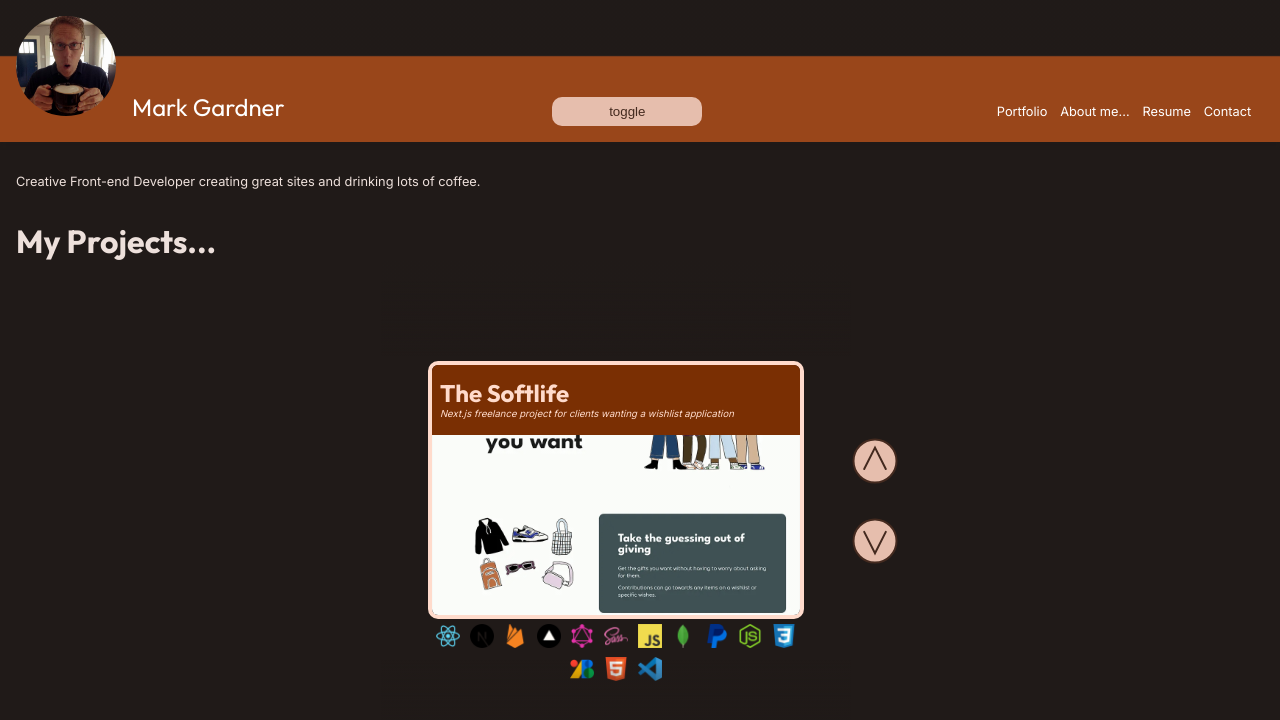
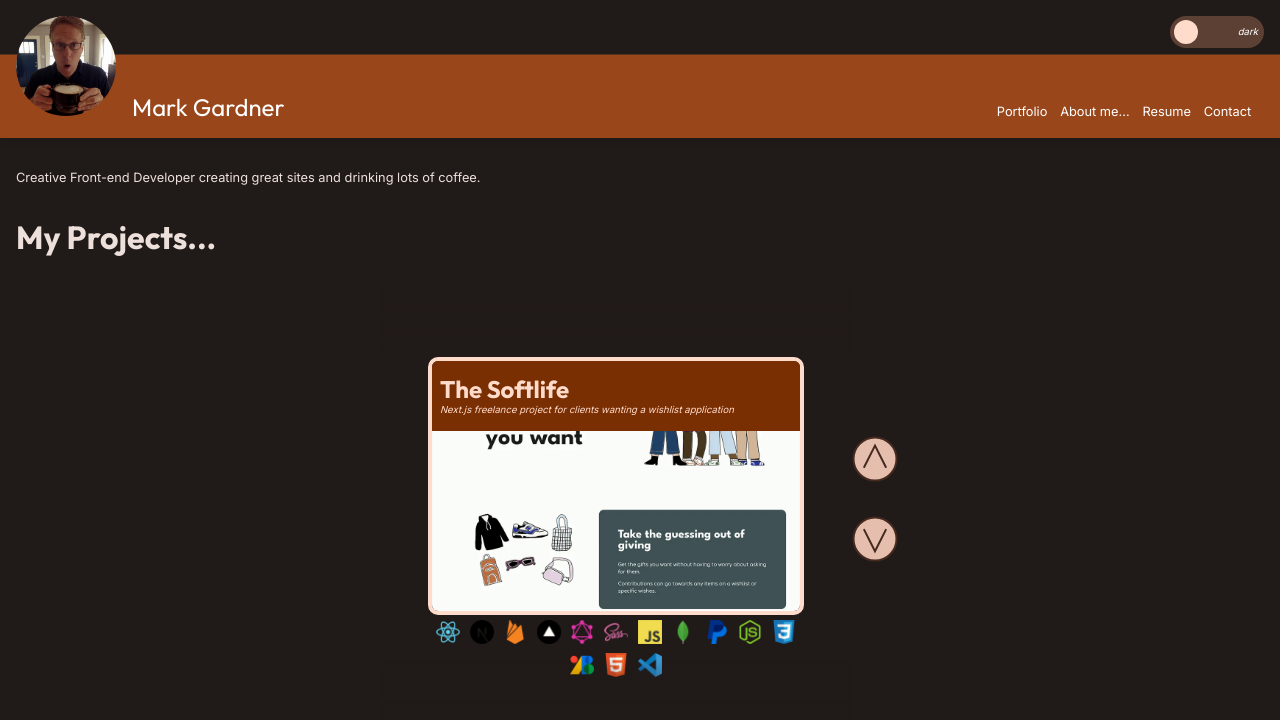
Before and after one commit to MarkGATX/DevPortfolio, a Next.js app: page / in a window 1280 px wide. Shown: the top 720 px of the page. Built offline with nearby package versions, Linux system fonts and the light colour scheme.

Commit message:
added full dark mode support with custom toggle slider

```diff
--- a/app/components/Header/Header.js
+++ b/app/components/Header/Header.js
@@ -13,6 +13,9 @@ export default function Header() {
     const headerRef = useRef();
     const hamburgerRef = useRef();
     const menuDrawerRef = useRef();
+    const toggleDiscRef = useRef();
+    const lightModeTextRef = useRef();
+    const darkModeTextRef = useRef();
 
     useLayoutEffect(() => {
         const headerHeight = headerRef.current.offsetHeight;
@@ -56,10 +59,16 @@ export default function Header() {
     const darkModeToggle = () =>  {
         const element = document.querySelector('html[data-theme]')
         const theme = element.dataset.theme
-        if (theme === 'dark') {
-          element.dataset.theme='light'
+        if (theme === 'light') {
+            toggleDiscRef.current.style.left = "66px";
+          element.dataset.theme='dark'
+          lightModeTextRef.current.style.color = 'var(--onSecondaryyContainer)'
+          darkModeTextRef.current.style.color = 'transparent'
         } else {
-          element.dataset.theme ='dark'
+          element.dataset.theme ='light'
+          toggleDiscRef.current.style.left = "4px";
+          lightModeTextRef.current.style.color = 'transparent'
+          darkModeTextRef.current.style.color = 'var(--onSecondaryContainer)'
         }
       }
 
@@ -72,7 +81,11 @@ export default function Header() {
                         <h2>Mark Gardner</h2>
                     </div>
                 </a>
-                <button onClick={darkModeToggle}>toggle</button>
+                <div className={styles.darkModeToggle} onClick={darkModeToggle}>
+                    <sub ref={lightModeTextRef}>light</sub>
+                    <sub ref={darkModeTextRef}>dark</sub>
+                    <div ref={toggleDiscRef} className={styles.darkModeToggleDisc}></div>
+                </div>
                 {isSmallScreen ?
                     <>
                         <div className={styles.hamburgerMenuContainer}>
--- a/app/components/Header/header.module.scss
+++ b/app/components/Header/header.module.scss
@@ -1,3 +1,30 @@
+.darkModeToggle {
+    height:32px;
+    width:94px;
+    background-color:var(--secondaryContainer);
+    position:absolute;
+    top:1em;
+    right:1em;
+    border-radius:50px;
+    display:flex;
+    justify-content:space-between;
+    align-items:center;
+    & sub {
+        margin:0 6px 0 4px;
+        transition:all .3s;
+    }
+    &Disc {
+        height:24px;
+        width:24px;
+        border-radius:50%;
+        position:absolute;
+        top:4px;
+        left:4px;
+        background-color:var(--onSecondaryContainer);
+        transition:all .5s;
+    }
+}
+
 .headerAvatar {
     border-radius:100%;
     margin-right:1em;
--- a/app/components/ProjectCard/projectCard.module.scss
+++ b/app/components/ProjectCard/projectCard.module.scss
@@ -5,48 +5,7 @@
     background-position: 50% 50%, 0 0, 50% 50%;
     background-repeat: no-repeat;
     background-size: cover, 100% 300%, cover;
-    transition:all .5s;
-}
-
-.projectCardContainer:hover {
-    border:4px solid var(--onSurfaceVariant);
-
-    & .projectCardBackground {
-        background-position: center, 0% 100%, center;
-        box-shadow: 0 0 4px 2px var(--darkshadow);
-        transform: scale3d(1.05,1.05,1.05);
-        animation:bounce .5s ease-in-out;
-    }
-
-    & .projectCardTitle::after {
-        // display:block;
-        opacity:.8;
-    }
-}
-
-.projectCardTitle::after {
-    content:'Click for more information';
-    background-image:linear-gradient(var(--surface) 0%, var(--surface) 60%, transparent 61%);
-    background-color: var(--surface);
-    transform:skew(-3deg, -3deg) translateX(-20px) translateY(20px);
-    opacity:0;
-    transition:all .5s;
-    height:20px;
-    width:50%;
-    position:absolute;
-    right:0;
-    color:var(--onSurface);
-    z-index:10;
-    line-height:1rem;
-    height:auto;
-    padding:.3rem;
-
-    // display:none;
-}
-
-.projectCardLink {
-    width:80%;
-
+    transition: all .5s;
 }
 
 .projectCardContainer {
@@ -57,24 +16,65 @@
     background-size: cover;
     border: 4px solid var(--onPrimaryContainer);
     border-radius: 10px;
-    overflow:hidden;
+    overflow: hidden;
 
+    &:hover {
+        border: 4px solid var(--onSurfaceVariant);
+
+        & .projectCardBackground {
+            background-position: center, 0% 100%, center;
+            box-shadow: 0 0 4px 2px var(--darkshadow);
+            transform: scale3d(1.05, 1.05, 1.05);
+            animation: bounce .5s ease-in-out;
+        }
+
+        & .projectCardTitle::after {
+            // display:block;
+            opacity: .8;
+        }
+    }
+}
+
+.projectCardTitle::after {
+    content: 'Click for more information';
+    background-image: linear-gradient(320deg, var(--surface) 0%, var(--surface) 60%, transparent 61%);
+    background-color: var(--surface);
+    transform: skew(-3deg, -3deg) translateX(-20px) translateY(20px);
+    opacity: 0;
+    transition: all .5s;
+    height: 20px;
+    width: 50%;
+    position: absolute;
+    right: 0;
+    color: var(--onSurface);
+    z-index: 10;
+    line-height: 1rem;
+    height: auto;
+    padding: .3rem;
+
+    // display:none;
+}
+
+.projectCardLink {
+    width: 80%;
 
 }
 
+
+
 .projectCardSuspense {
-    background-color:var(--outline);
+    background-color: var(--outline);
     animation: skeleton 2s infinite;
 }
 
 .projectCardTech {
-    display:flex;
+    display: flex;
     justify-content: center;
-    align-items:center;
-    flex-wrap:wrap;
+    align-items: center;
+    flex-wrap: wrap;
     margin-bottom: 5em;
-    width:100%;
-    border-radius:10px;
+    width: 100%;
+    border-radius: 10px;
 }
 
 
@@ -83,25 +83,25 @@
     padding: 1em 1em 1em .5em;
     background-color: var(--primaryContainer);
     color: var(--onPrimaryContainer);
-    line-height:.3rem;
+    line-height: .3rem;
 }
 
 
 
 .projectCardTitle h2 {
-    line-height:1.5rem;
+    line-height: 1.5rem;
 }
 
 .projectCardClip {
-    width:100%;
-    height:180px;
-    overflow:hidden;
+    width: 100%;
+    height: 180px;
+    overflow: hidden;
 }
 
 
 
 .techImage {
-    margin:.3em;
+    margin: .3em;
 }
 
 /* classes for project background */
@@ -197,27 +197,31 @@
 
 @keyframes skeleton {
     0% {
-        opacity:1;
+        opacity: 1;
     }
+
     50% {
-        opacity:0;
+        opacity: 0;
     }
+
     100% {
-        opacity:1;
+        opacity: 1;
     }
 }
 
 @keyframes bounce {
-    0%{
-      transform: scale3d(1, 1, 1);
+    0% {
+        transform: scale3d(1, 1, 1);
 
     }
+
     60% {
-      transform: scale3d(1.08,1.08,1.08);
+        transform: scale3d(1.08, 1.08, 1.08);
 
     }
+
     100% {
-      transform: scale3d(1.05,1.05,1.05);
+        transform: scale3d(1.05, 1.05, 1.05);
 
     }
-  }
+}
--- a/app/globals.scss
+++ b/app/globals.scss
@@ -3,24 +3,24 @@
   --border-radius: 12px;
   --headerPrimary: #99461a;
   --onHeaderPrimary: #ffffff;
-  --background: #fffbff;
-  --backgroundOffset:#d1cdd1;
-  --outline: #85736c;
-  --onBackground: #201a18;
-  --primary: #99461a;
-  --onPrimary: #ffffff;
-  --primaryContainer:#ffdbcc;
-  --onPrimaryContainer: #351000;
-  --secondary:#76574a;
-  --onSecondary:#ffffff;
-  --secondaryContainer: #ffdbcc;
-  --onSecondaryContainer:#2c160c;
-  --tertiary:#665f31;
-  --onTertiary:#ffffff;
-  --surface:#fffbff;
-  --onSurface:#201a18;
-  --surfaceVariant:#f4ded5;
-  --onSurfaceVariant:#52443d;
+  // --background: #fffbff;
+  // --backgroundOffset:#d1cdd1;
+  // --outline: #85736c;
+  // --onBackground: #201a18;
+  // --primary: #99461a;
+  // --onPrimary: #ffffff;
+  // --primaryContainer:#ffdbcc;
+  // --onPrimaryContainer: #351000;
+  // --secondary:#76574a;
+  // --onSecondary:#ffffff;
+  // --secondaryContainer: #ffdbcc;
+  // --onSecondaryContainer:#2c160c;
+  // --tertiary:#665f31;
+  // --onTertiary:#ffffff;
+  // --surface:#fffbff;
+  // --onSurface:#201a18;
+  // --surfaceVariant:#f4ded5;
+  // --onSurfaceVariant:#52443d;
   --shadow:oklch(22.41% 0.01 39.3 / .3);
 
   --headerHeight:170px;
@@ -76,29 +76,31 @@
     --onTertiary:#363106;
     --surface:#201a18;
     --onSurface:#ede0db;
+    --surfaceVariant:#52443d;
+    --onSurfaceVariant:#d8c2ba;
 }
 
-@media (prefers-color-scheme: dark) {
-  :root {
-    --foreground-rgb: 255, 255, 255;
-    --background-start-rgb: 0, 0, 0;
-    --background-end-rgb: 0, 0, 0;
-    --background: oklch(22.41% 0.01 39.3);
-    --backgroundOffset: oklch(37.56% 0.01 39.3);
-    --outline: #a08d85;
-    --onBackground: #ede0db;
-    --primary: #ffb695;
-    --onPrimary: #571f00;
-    --primaryContainer:#7a2f03;
-    --onPrimaryContainer: #ffdbcc;
-    --secondary:#e6bead;
-    --onSecondary:#442a1f;
-    --secondaryContainer: #5d4034;
-    --onSecondaryContainer:#ffdbcc;
-    --tertiary:#d1c88f;
-    --onTertiary:#363106;
-    --surface:#201a18;
-    --onSurface:#ede0db;
+// @media (prefers-color-scheme: dark) {
+//   :root {
+//     --foreground-rgb: 255, 255, 255;
+//     --background-start-rgb: 0, 0, 0;
+//     --background-end-rgb: 0, 0, 0;
+//     --background: oklch(22.41% 0.01 39.3);
+//     --backgroundOffset: oklch(37.56% 0.01 39.3);
+//     --outline: #a08d85;
+//     --onBackground: #ede0db;
+//     --primary: #ffb695;
+//     --onPrimary: #571f00;
+//     --primaryContainer:#7a2f03;
+//     --onPrimaryContainer: #ffdbcc;
+//     --secondary:#e6bead;
+//     --onSecondary:#442a1f;
+//     --secondaryContainer: #5d4034;
+//     --onSecondaryContainer:#ffdbcc;
+//     --tertiary:#d1c88f;
+//     --onTertiary:#363106;
+//     --surface:#201a18;
+//     --onSurface:#ede0db;
 
     /* --primary-glow: radial-gradient(rgba(1, 65, 255, 0.4), rgba(1, 65, 255, 0));
     --secondary-glow: linear-gradient(to bottom right,
@@ -120,8 +122,8 @@
     --callout-border-rgb: 108, 108, 108;
     --card-rgb: 100, 100, 100;
     --card-border-rgb: 200, 200, 200; */
-  }
-}
+//   }
+// }
 
 * {
   box-sizing: border-box;
@@ -170,6 +172,8 @@ html[data-theme='dark']{
   --onTertiary:#363106;
   --surface:#201a18;
   --onSurface:#ede0db;
+  --surfaceVariant:#52443d;
+  --onSurfaceVariant:#d8c2ba;
 }
 
 html,
```
